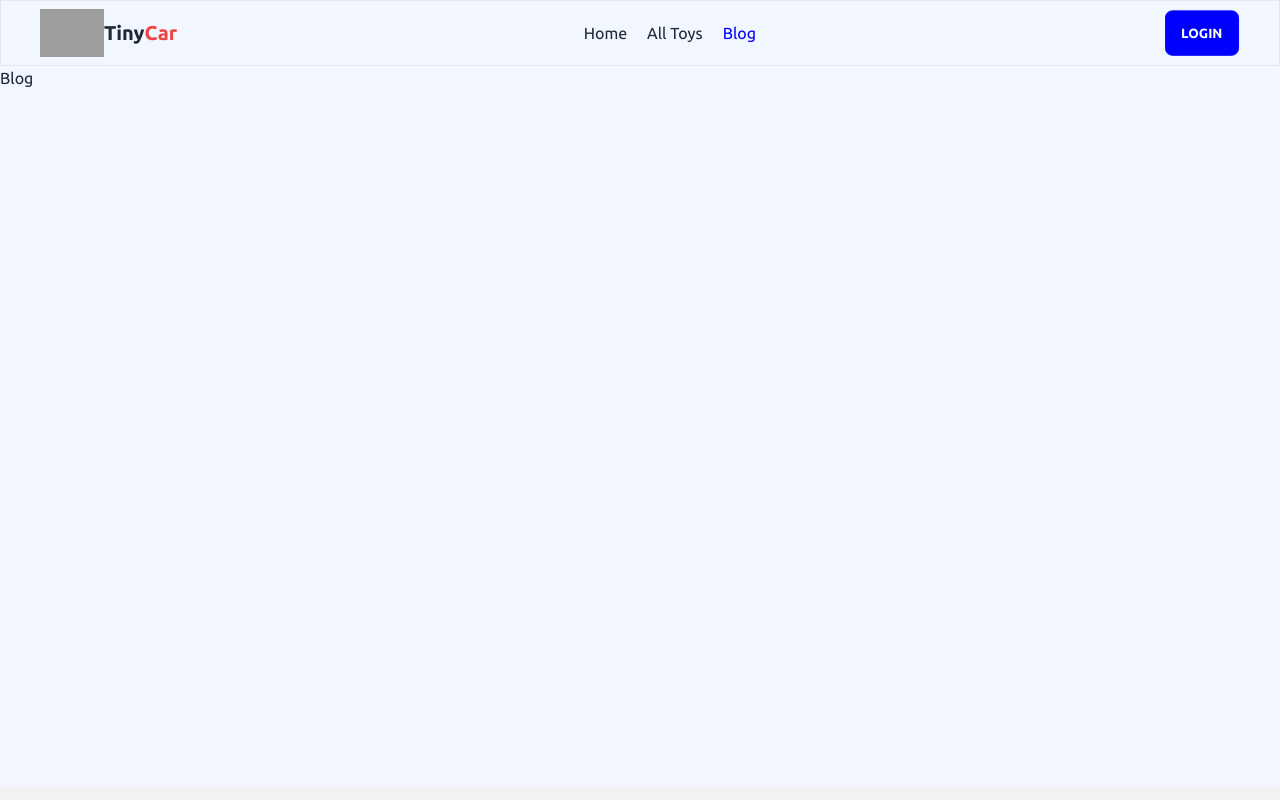
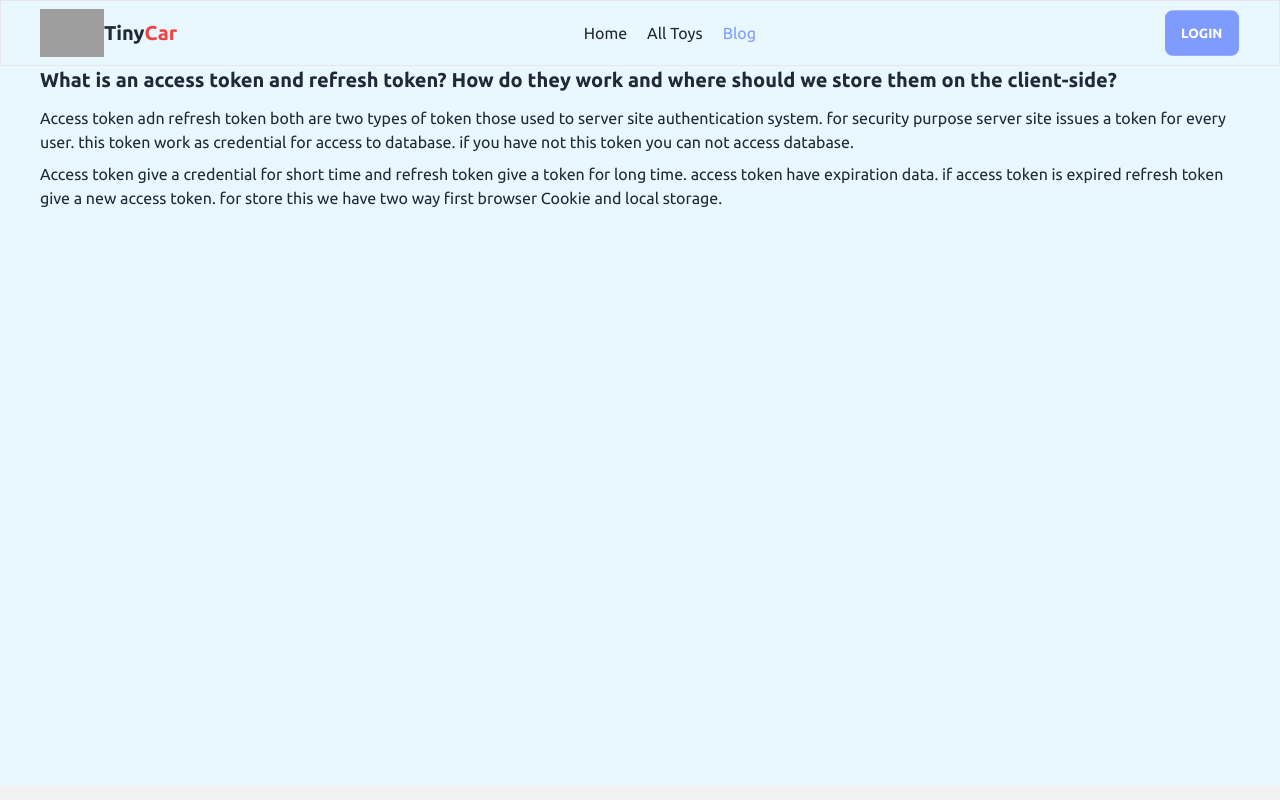
Before and after one commit to habibur-pro/tiny-car-client, a React (Vite) app: page /blog in a window 1280 px wide. Shown: the top 800 px of the page. Built offline with nearby package versions, Linux system fonts and the light colour scheme; no server answers; grey boxes are pictures that could not be loaded.

Commit message:
done asnswere of first question

```diff
--- a/index.html
+++ b/index.html
@@ -16,7 +16,7 @@
     }
 
     body {
-      background-color: #f2f7ff;
+      background-color: #e9f8ff;
     }
   </style>
 </head>
--- a/src/pages/Blog/Blog.jsx
+++ b/src/pages/Blog/Blog.jsx
@@ -2,8 +2,12 @@
 
 const Blog = () => {
     return (
-        <div>
-            <h3>Blog</h3>
+        <div className="max-w-[1240px] mx-auto px-5">
+            <h1 className="text-xl font-bold">What is an access token and refresh token? How do they work and where should we store them on the client-side?</h1>
+            <p className="text-md mt-3">Access token adn refresh token both are two types of token those used to server site authentication system. for security purpose server site issues a token for every user. this token work as credential for access to database. if you have not this token you can not access database. </p>
+            <p className="mt-2">
+                Access token give a credential for short time and refresh token give a token for long time. access token have expiration data. if access token is expired refresh token give a new access token. for store this we have two way first browser Cookie and local storage.
+            </p>
         </div>
     );
 };
--- a/src/pages/UpdateToy/UpdateToy.jsx
+++ b/src/pages/UpdateToy/UpdateToy.jsx
@@ -9,15 +9,7 @@ const UpdateToy = () => {
     const { id } = useParams()
     const [toy, setToy] = useState({})
 
-    const { register, handleSubmit, reset } = useForm({
-        // values: {
-        //     seller_email: user?.email || toy?.seller_email,
-        //     seller_name: user?.displayName || toy?.seller_name,
-        //     sub_category: toy?.sub_category,
-        //     name: toy?.name,
-        //     image_url: toy?.image_url
-        // }
-    });
+    const { register, handleSubmit, reset } = useForm();
 
     useEffect(() => {
         fetch(`https://tiny-car-server.vercel.app/toys/${id}`)
@@ -60,7 +52,7 @@ const UpdateToy = () => {
     return (
         <div className="bg-my-gradient bg-cover bg-center bg-no-repeat">
             <div className=" max-w-[1240px] mx-auto px-5 my-20 md:p-10 bg-white bg-opacity-60 md:px-20  shadow-xl border">
-                <h1 className="text-center font-bold mb-8 text-3xl">Add A Toy</h1>
+                <h1 className="text-center font-bold mb-8 text-3xl">Update Toy</h1>
 
                 <form onSubmit={handleSubmit(onSubmit)}>
                     {/* register your input into the hook by invoking the "register" function */}
@@ -154,7 +146,7 @@ const UpdateToy = () => {
                         <input
                             type="submit"
                             className="btn btn-secondary "
-                            value="Add Toys"
+                            value="Update Toys"
                         ></input>
                     </div>
                 </form>
--- a/src/routes/Router.jsx
+++ b/src/routes/Router.jsx
@@ -50,7 +50,7 @@ const router = createBrowserRouter([
             },
             {
                 path: 'toy/update/:id',
-                element: <UpdateToy></UpdateToy>
+                element: <PrivetRoute><UpdateToy></UpdateToy></PrivetRoute>
             }
         ]
     }
--- a/tailwind.config.js
+++ b/tailwind.config.js
@@ -21,7 +21,7 @@ export default {
       {
         "light": {
           ...require("daisyui/src/colors/themes")["[data-theme=light]"],
-          primary: 'blue',
+          primary: '#809bfe',
           secondary: "#f9d92e",
         }
       }
```
